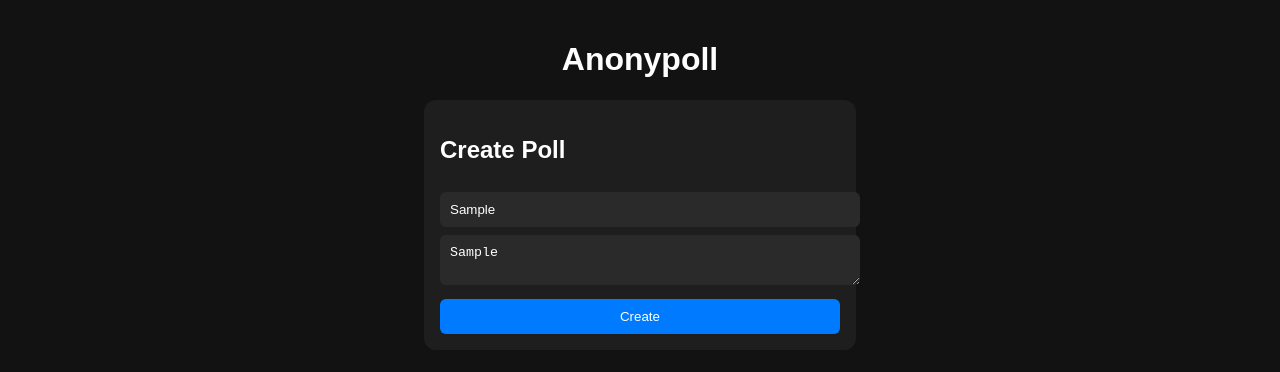
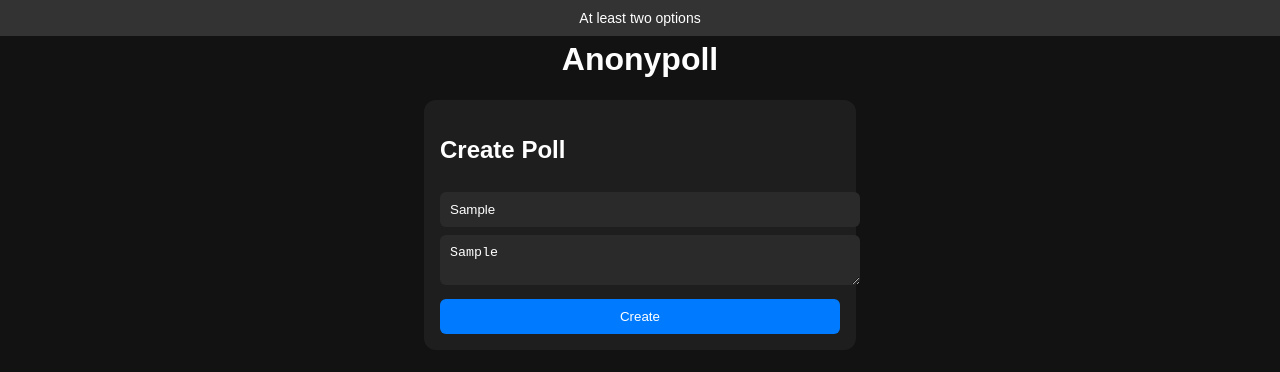
Before and after one commit to Gwishyman/anonypoll, a plain HTML site: page index.html in a window 1280 px wide. Both pictures are taken after typing "Sample", "Sample" into the empty fields and a click on the button "Create". Drawn offline with Linux system fonts and the light colour scheme; no server answers.

Commit message:
Update index.html

```diff
--- a/index.html
+++ b/index.html
@@ -73,6 +73,19 @@
 </head>
 <body>
   <h1>Anonypoll</h1>
+  <div id="notif" style="
+  position: fixed;
+  top: 0;
+  left: 0;
+  right: 0;
+  background: #333;
+  color: white;
+  text-align: center;
+  padding: 10px;
+  font-size: 14px;
+  display: none;
+  z-index: 9999;
+"></div>
 
   <div class="create">
     <h2>Create Poll</h2>
```
